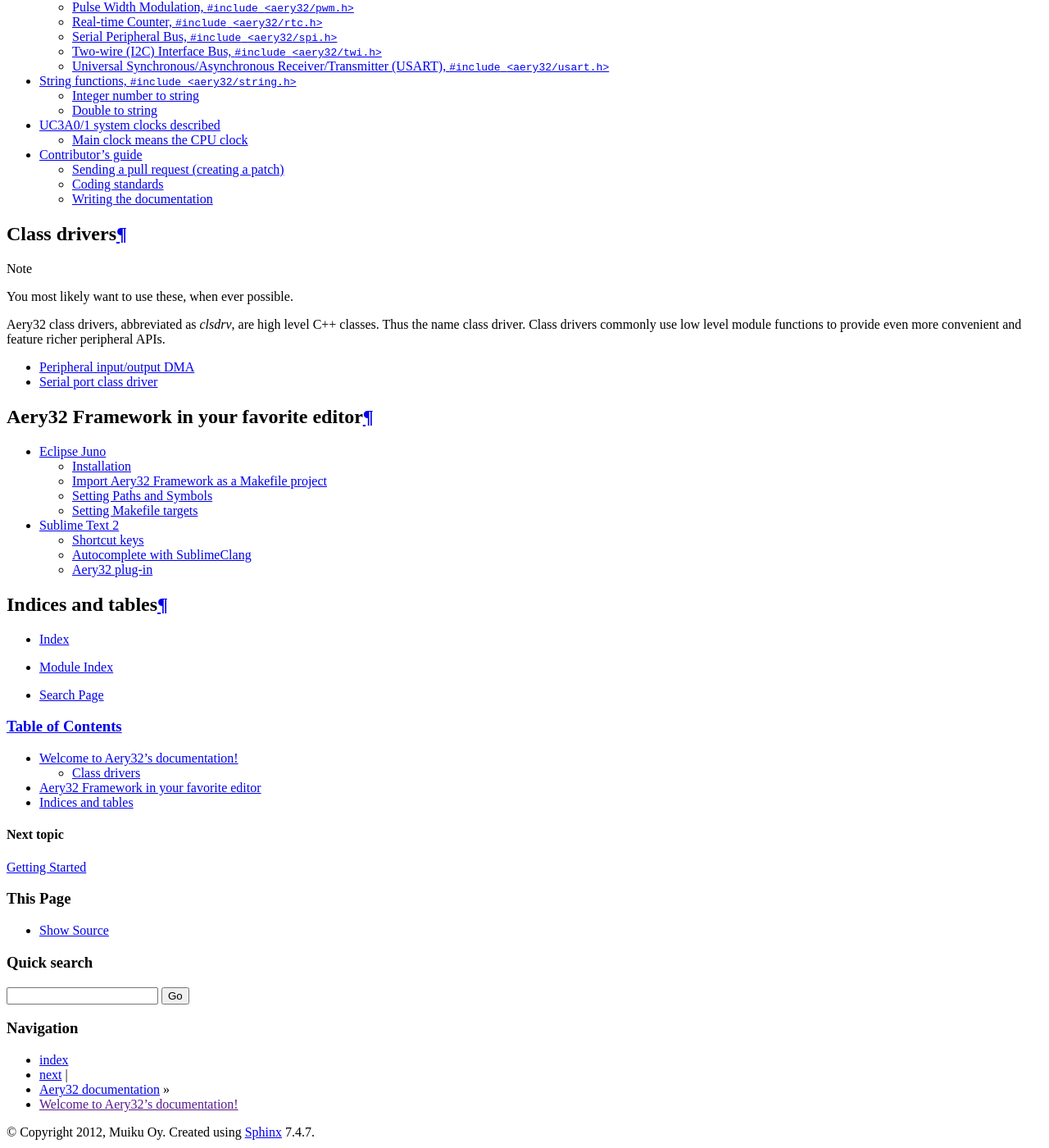
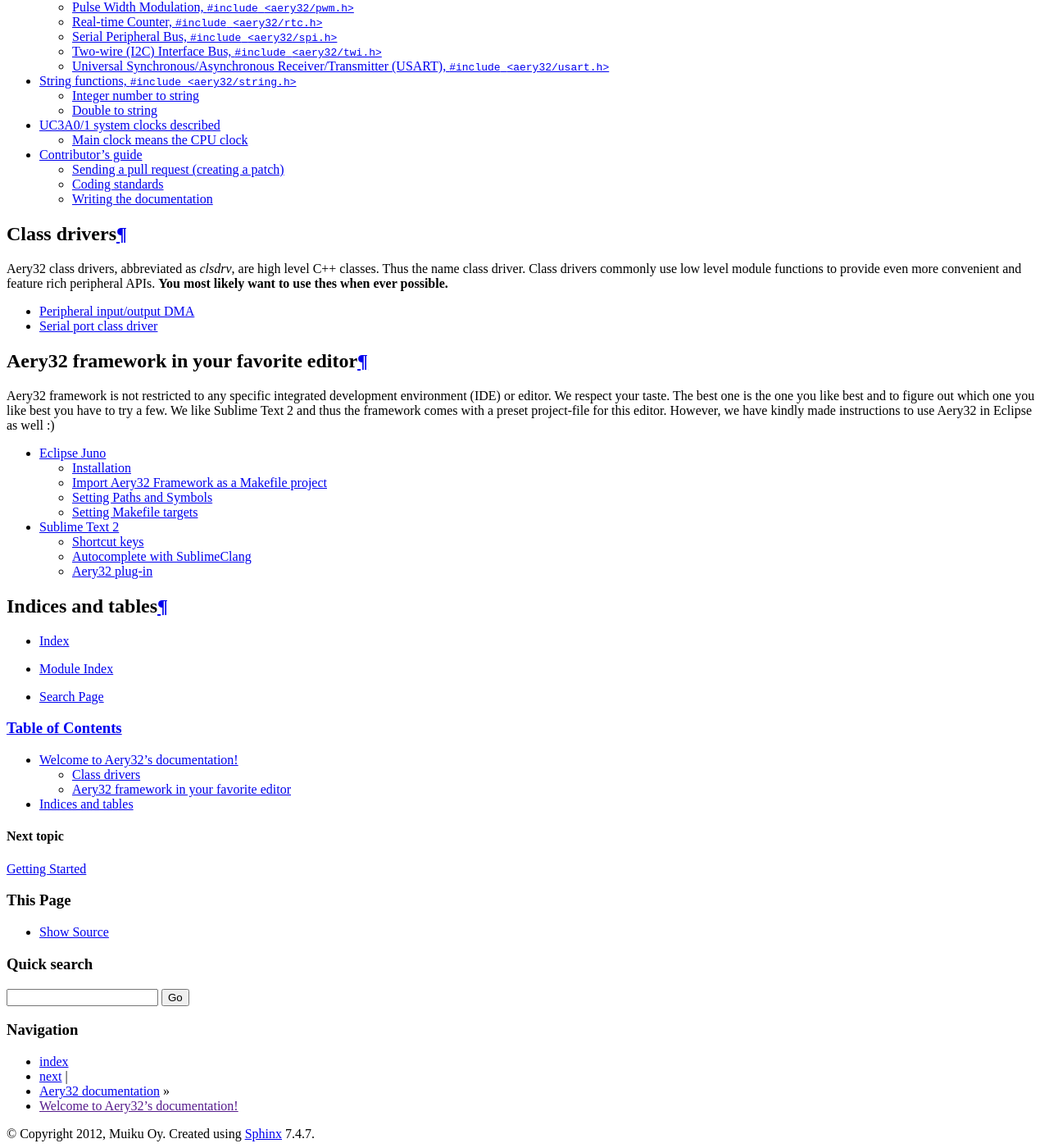
Before and after one commit to aery32/aery32-refguide, a Sphinx documentation site: the page built from source/index.rst, in a window 1280 px wide and 1400 px high, scrolled down 648 px. Shown: the whole window at 82% size. Built offline with Sphinx 7.4.7, drawn with Linux system fonts in a browser that asks for light colours.

Commit message:
Update index.rst

```diff
--- a/source/index.rst
+++ b/source/index.rst
@@ -22,13 +22,10 @@
 Class drivers
 -------------
 
-.. note::
-
-   You most likely want to use these, when ever possible.
-
 Aery32 class drivers, abbreviated as *clsdrv*, are high level C++ classes.
 Thus the name class driver. Class drivers commonly use low level module
-functions to provide even more convenient and feature richer peripheral APIs.
+functions to provide even more convenient and feature rich peripheral APIs.
+**You most likely want to use thes when ever possible.**
 
 .. toctree::
    :maxdepth: 1
@@ -36,8 +33,15 @@
    clsdrv/periph_iodma
    clsdrv/serial_port
 
-Aery32 Framework in your favorite editor
-========================================
+Aery32 framework in your favorite editor
+----------------------------------------
+
+Aery32 framework is not restricted to any specific integrated development
+environment (IDE) or editor. We respect your taste. The best one is the one
+you like best and to figure out which one you like best you have to try a few.
+We like Sublime Text 2 and thus the framework comes with a preset project-file
+for this editor. However, we have kindly made instructions to use Aery32 in
+Eclipse as well :)
 
 .. toctree::
   :maxdepth: 2
```
